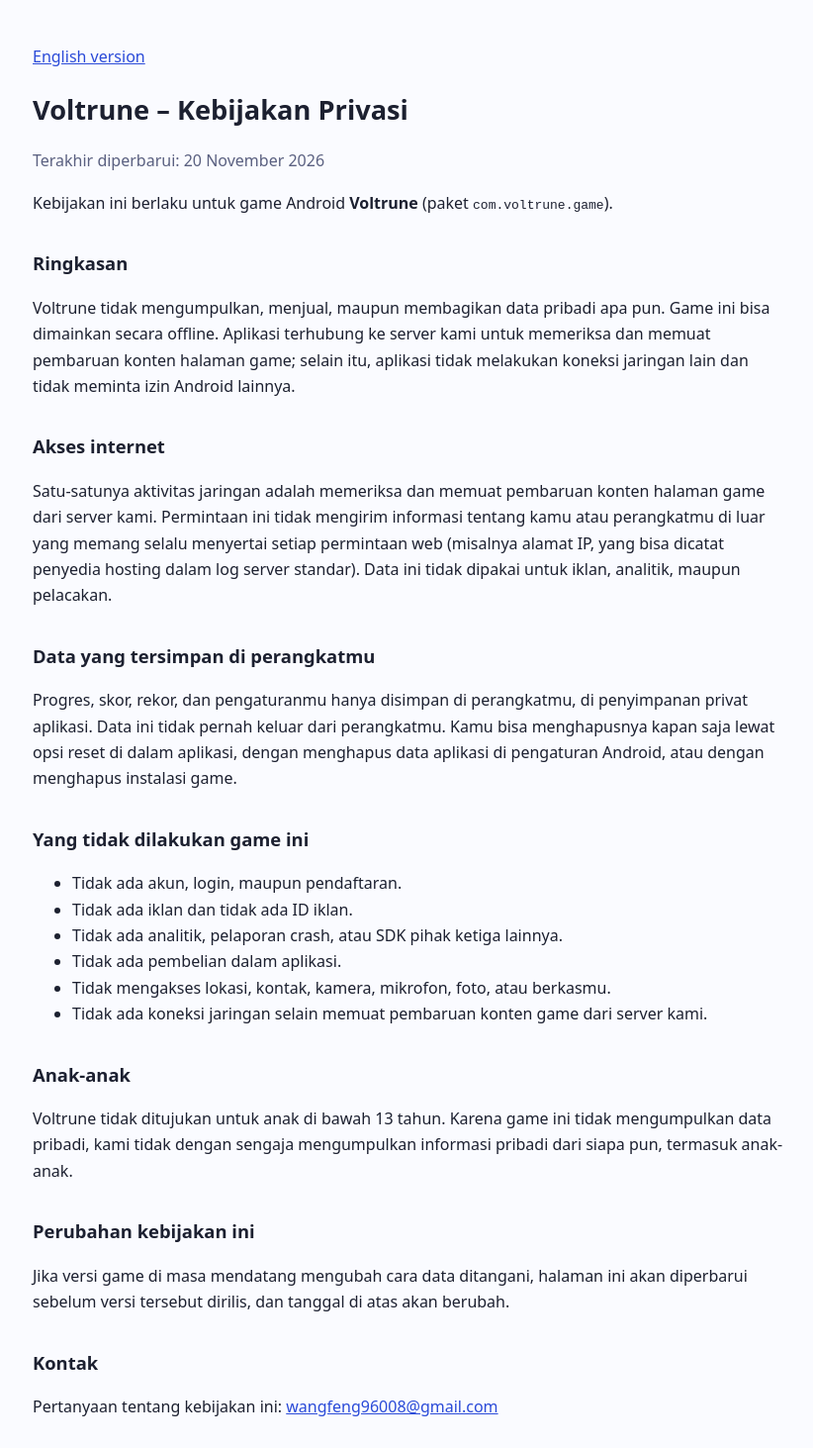
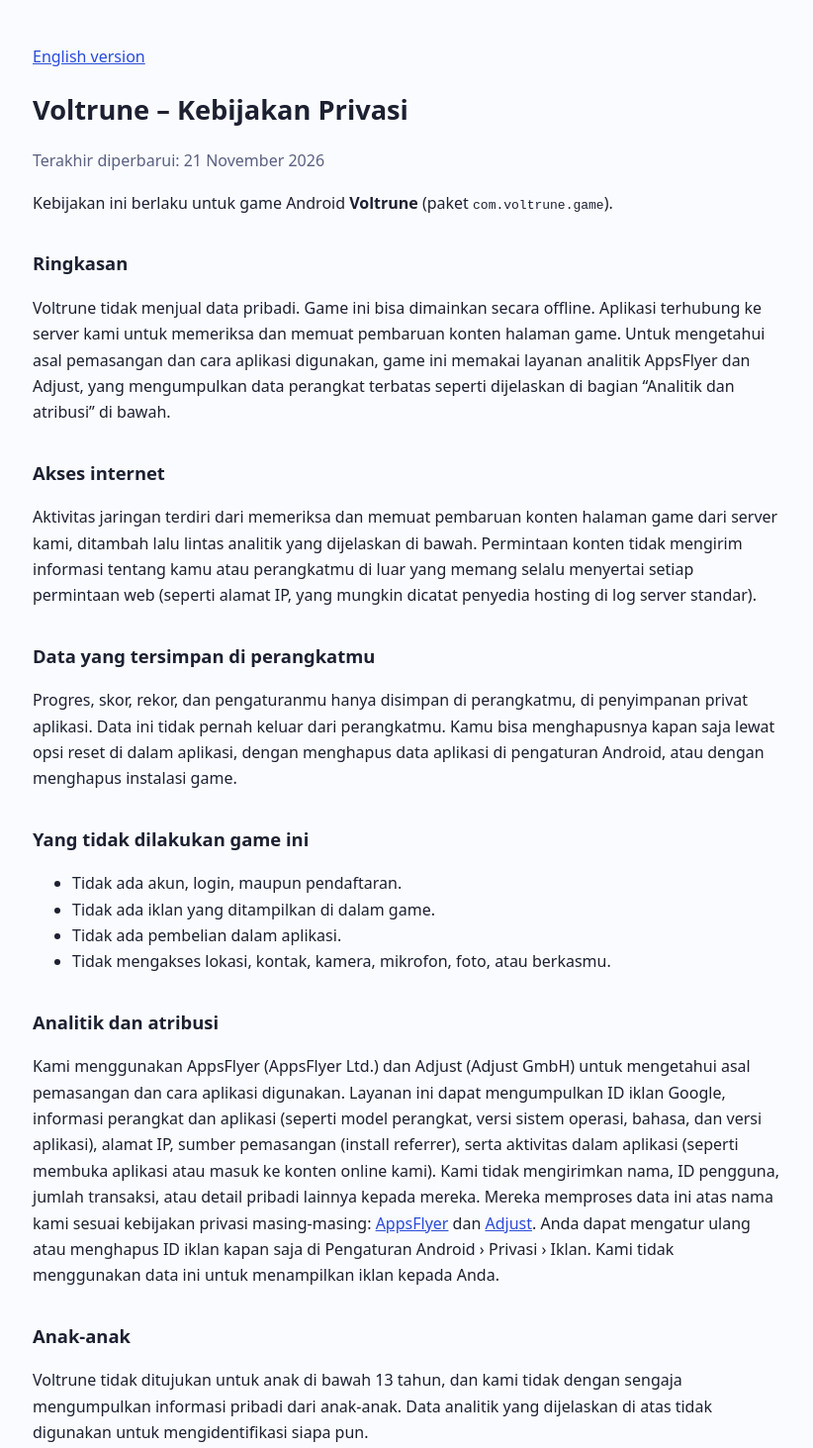
Before and after one commit to wangfeng123-123/wangfeng123-123.github.io, a plain HTML site: page voltrune/privacy-id.html in a window 1280 px wide. Shown: the top 1463 px of the page at 99% size, without its empty margins (227-1049 px from the left). Drawn offline with Linux system fonts and the light colour scheme.

Commit message:
Revise privacy policy details and update date
Updated the privacy policy with the latest information regarding data handling and analytics services used.

```diff
--- a/voltrune/privacy-id.html
+++ b/voltrune/privacy-id.html
@@ -9,25 +9,25 @@
 <body>
 <p><a href="https://wangfeng123-123.github.io/voltrune/privacy.html">English version</a></p>
 <h1>Voltrune – Kebijakan Privasi</h1>
-<p class="sub">Terakhir diperbarui: 20 November 2026</p>
+<p class="sub">Terakhir diperbarui: 21 November 2026</p>
 <p>Kebijakan ini berlaku untuk game Android <strong>Voltrune</strong> (paket <code>com.voltrune.game</code>).</p>
 <h2>Ringkasan</h2>
-<p>Voltrune tidak mengumpulkan, menjual, maupun membagikan data pribadi apa pun. Game ini bisa dimainkan secara offline. Aplikasi terhubung ke server kami untuk memeriksa dan memuat pembaruan konten halaman game; selain itu, aplikasi tidak melakukan koneksi jaringan lain dan tidak meminta izin Android lainnya.</p>
+<p>Voltrune tidak menjual data pribadi. Game ini bisa dimainkan secara offline. Aplikasi terhubung ke server kami untuk memeriksa dan memuat pembaruan konten halaman game. Untuk mengetahui asal pemasangan dan cara aplikasi digunakan, game ini memakai layanan analitik AppsFlyer dan Adjust, yang mengumpulkan data perangkat terbatas seperti dijelaskan di bagian “Analitik dan atribusi” di bawah.</p>
 <h2>Akses internet</h2>
-<p>Satu-satunya aktivitas jaringan adalah memeriksa dan memuat pembaruan konten halaman game dari server kami. Permintaan ini tidak mengirim informasi tentang kamu atau perangkatmu di luar yang memang selalu menyertai setiap permintaan web (misalnya alamat IP, yang bisa dicatat penyedia hosting dalam log server standar). Data ini tidak dipakai untuk iklan, analitik, maupun pelacakan.</p>
+<p>Aktivitas jaringan terdiri dari memeriksa dan memuat pembaruan konten halaman game dari server kami, ditambah lalu lintas analitik yang dijelaskan di bawah. Permintaan konten tidak mengirim informasi tentang kamu atau perangkatmu di luar yang memang selalu menyertai setiap permintaan web (seperti alamat IP, yang mungkin dicatat penyedia hosting di log server standar).</p>
 <h2>Data yang tersimpan di perangkatmu</h2>
 <p>Progres, skor, rekor, dan pengaturanmu hanya disimpan di perangkatmu, di penyimpanan privat aplikasi. Data ini tidak pernah keluar dari perangkatmu. Kamu bisa menghapusnya kapan saja lewat opsi reset di dalam aplikasi, dengan menghapus data aplikasi di pengaturan Android, atau dengan menghapus instalasi game.</p>
 <h2>Yang tidak dilakukan game ini</h2>
 <ul>
 <li>Tidak ada akun, login, maupun pendaftaran.</li>
-<li>Tidak ada iklan dan tidak ada ID iklan.</li>
-<li>Tidak ada analitik, pelaporan crash, atau SDK pihak ketiga lainnya.</li>
+<li>Tidak ada iklan yang ditampilkan di dalam game.</li>
 <li>Tidak ada pembelian dalam aplikasi.</li>
 <li>Tidak mengakses lokasi, kontak, kamera, mikrofon, foto, atau berkasmu.</li>
-<li>Tidak ada koneksi jaringan selain memuat pembaruan konten game dari server kami.</li>
 </ul>
+<h2>Analitik dan atribusi</h2>
+<p>Kami menggunakan AppsFlyer (AppsFlyer Ltd.) dan Adjust (Adjust GmbH) untuk mengetahui asal pemasangan dan cara aplikasi digunakan. Layanan ini dapat mengumpulkan ID iklan Google, informasi perangkat dan aplikasi (seperti model perangkat, versi sistem operasi, bahasa, dan versi aplikasi), alamat IP, sumber pemasangan (install referrer), serta aktivitas dalam aplikasi (seperti membuka aplikasi atau masuk ke konten online kami). Kami tidak mengirimkan nama, ID pengguna, jumlah transaksi, atau detail pribadi lainnya kepada mereka. Mereka memproses data ini atas nama kami sesuai kebijakan privasi masing-masing: <a href="https://www.appsflyer.com/legal/privacy-policy/">AppsFlyer</a> dan <a href="https://www.adjust.com/terms/privacy-policy/">Adjust</a>. Anda dapat mengatur ulang atau menghapus ID iklan kapan saja di Pengaturan Android › Privasi › Iklan. Kami tidak menggunakan data ini untuk menampilkan iklan kepada Anda.</p>
 <h2>Anak-anak</h2>
-<p>Voltrune tidak ditujukan untuk anak di bawah 13 tahun. Karena game ini tidak mengumpulkan data pribadi, kami tidak dengan sengaja mengumpulkan informasi pribadi dari siapa pun, termasuk anak-anak.</p>
+<p>Voltrune tidak ditujukan untuk anak di bawah 13 tahun, dan kami tidak dengan sengaja mengumpulkan informasi pribadi dari anak-anak. Data analitik yang dijelaskan di atas tidak digunakan untuk mengidentifikasi siapa pun.</p>
 <h2>Perubahan kebijakan ini</h2>
 <p>Jika versi game di masa mendatang mengubah cara data ditangani, halaman ini akan diperbarui sebelum versi tersebut dirilis, dan tanggal di atas akan berubah.</p>
 <h2>Kontak</h2>
```
